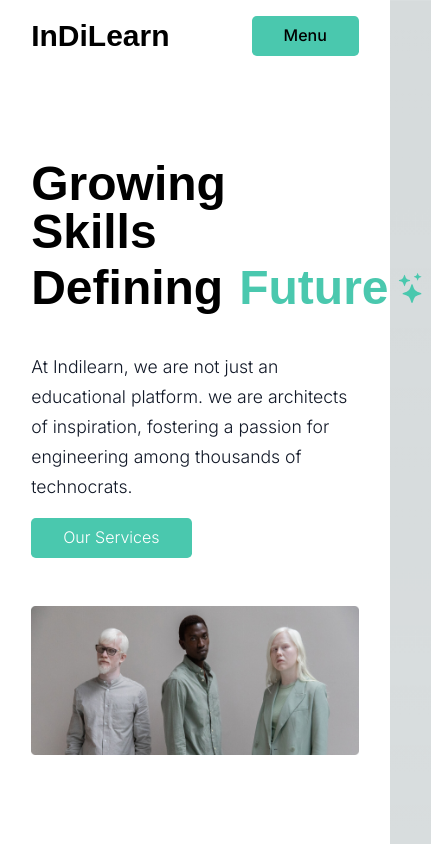
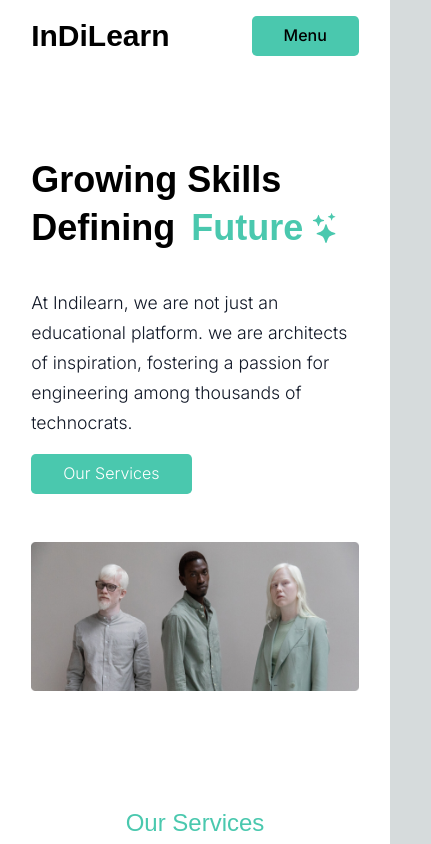
Before and after one commit to Ayuxh-Pratap/indilearn, a Next.js app: page / in a window 390 px wide. Shown: the top 844 px of the page, 431 px wide, since content can reach past the window. Built offline with nearby package versions, Linux system fonts and the light colour scheme.

Commit message:
dev commit v3

```diff
--- a/components/Hero.jsx
+++ b/components/Hero.jsx
@@ -15,13 +15,13 @@ const Hero = () => {
     return (
         <section className='container pt-40 py-20'>
             <div>
-                <h1 className='lg:text-6xl text-black mb-10 text-5xl'>Growing Skills <br />
+                <h1 className='lg:text-6xl text-black mb-10 text-4xl'>Growing Skills <br />
                     <div className='flex items-center gap-4 lg:gap-6'>
                         <div>
-                            <h1 className='lg:text-6xl mt-2'>Defining</h1>
+                            <h1 className='lg:text-6xl text-4xl mt-2'>Defining</h1>
                         </div>
                         <span data-aos="fade-right" data-aos-delay="100" data-aos-duration="1000" className='primary flex items-center gap-2'>
-                            <h1 className='lg:text-6xl mt-2'>Future</h1>
+                            <h1 className='lg:text-6xl text-4xl mt-2'>Future</h1>
                             <BsStars className='text-3xl lg:text-5xl primary mt-2' />
                         </span>
                     </div>
--- a/components/Instructors.jsx
+++ b/components/Instructors.jsx
@@ -74,7 +74,7 @@ const Instructors = () => {
             <div data-aos="fade-up" data-aos-delay="100" data-aos-duration="1000" className='flex justify-around lg:flex-row flex-col gap-[4rem] mb-16'>
                 {
                     serviceItems.map((item, i) => (
-                        <div key={i} className=' bg-gray-100 p-9 rounded-lg w-[25rem]'>
+                        <div key={i} className=' bg-gray-100 p-9 rounded-lg lg:w-[25rem]'>
                             <img className='center w-[5rem] mb-4 rounded-full' src={item.dp} alt="" />
                             <h2 className='text-xl text-black'>{item.name}</h2>
                             <p className='primary mb-4'>{item.post}</p>
```
